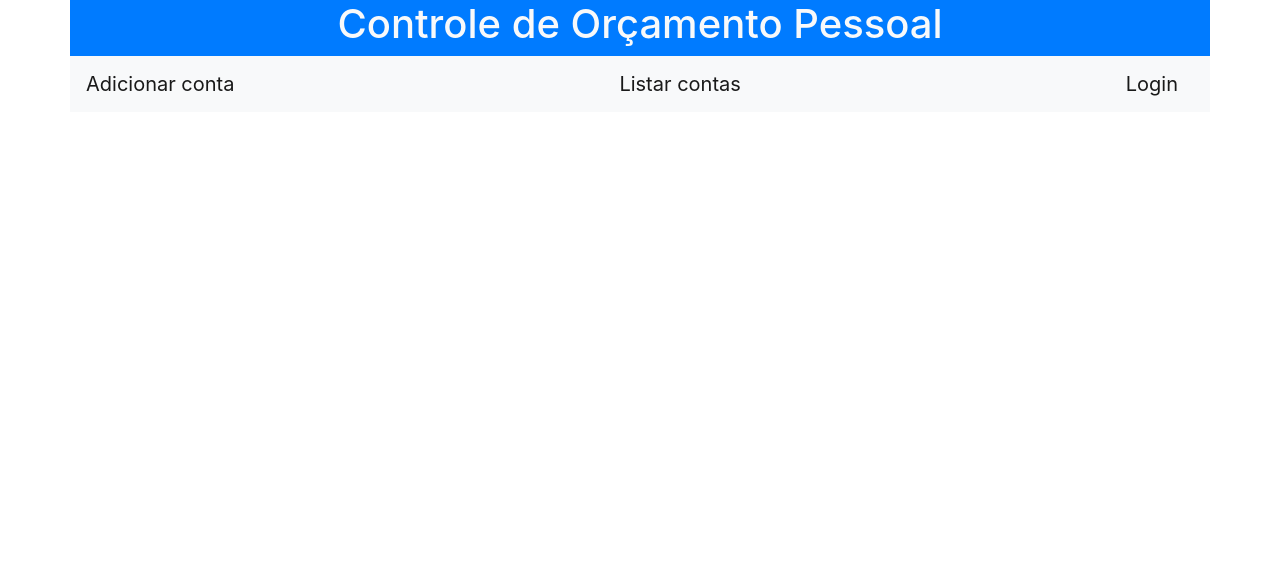
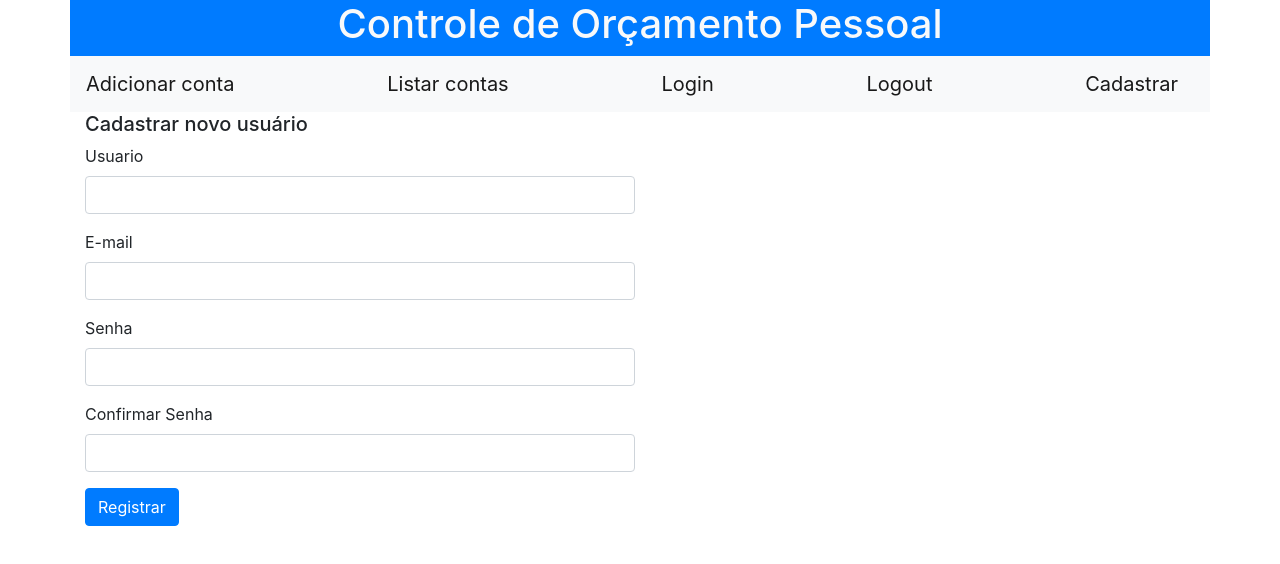
Before and after one commit to guibedin/orcamentopessoal-front, a React (Create React App) app: page /cadastrar in a window 1280 px wide. Shown: the top 564 px of the page. Built offline with nearby package versions, Linux system fonts and the light colour scheme.

Commit message:
Login, Logout e Cadastrar iniciados, utilizando JWT

```diff
--- a/src/App.js
+++ b/src/App.js
@@ -7,6 +7,10 @@ import {Route, Link} from 'react-router-dom';
 
 class App extends Component {
 
+    componentDidMount() {
+
+        console.log(this.props.history);
+    }
     render() {
 
 
--- /dev/null
+++ b/src/Cadastrar.js
@@ -0,0 +1,80 @@
+import React, {Component} from 'react';
+import {Redirect} from 'react-router-dom';
+
+class Cadastrar extends Component {
+
+    constructor() {
+        super();
+
+        this.initialState = {
+            usuario: '',
+            senha: '',
+            senhaRepetida: '',
+            email: ''
+        };
+
+        this.state = this.initialState;
+    }
+
+    handleChange = evento => {
+        this.setState({[evento.target.name]: evento.target.value})
+    }
+
+    cadastrarUsuario = () => {
+
+        const {usuario, email, senha, senhaRepetida} = this.state;
+
+        if(senha !== senhaRepetida) {
+            alert('As senhas devem ser iguais!');
+        }
+        console.log(usuario, email, senha, senhaRepetida);
+    }
+
+    render() {
+
+        const {usuario, email, senha, senhaRepetida} = this.state;
+
+        if(localStorage.getItem("auth-token") !== null) {
+            alert("Você já está logado!");
+
+            return(<Redirect to="/contas/lista"/>)
+        }
+        return(
+
+            <div>
+                <h5>Cadastrar novo usuário</h5>
+
+                <form>
+                    <div className="form-row">
+                        <div className="form-group col-md-6">
+                            <label htmlFor="usuario">Usuario</label>
+                            <input type="text" name="usuario" id="usuario" className="form-control" value={usuario} onChange={this.handleChange}/>
+                        </div>
+                    </div>
+                    <div className="form-row">
+                        <div className="form-group col-md-6">
+                            <label htmlFor="email">E-mail</label>
+                            <input type="email" name="email" id="email" className="form-control" value={email} onChange={this.handleChange}/>
+                        </div>
+                    </div>
+                    <div className="form-row">
+                        <div className="form-group col-md-6">
+                            <label htmlFor="senha">Senha</label>
+                            <input type="password" name="senha" id="senha" className="form-control" value={senha} onChange={this.handleChange}/>
+                        </div>
+                    </div>
+                    <div className="form-row">
+                        <div className="form-group col-md-6">
+                            <label htmlFor="senhaRepetida">Confirmar Senha</label>
+                            <input type="password" name="senhaRepetida" id="senhaRepetida" className="form-control" value={senhaRepetida} onChange={this.handleChange}/>
+                        </div>
+                    </div>
+
+                    <input type="button" name="login" id="login" className="btn btn-primary" value="Registrar" onClick={this.cadastrarUsuario}/>
+                </form>
+            </div>
+        );
+    }
+}
+
+export default Cadastrar;
--- a/src/Form.js
+++ b/src/Form.js
@@ -13,7 +13,7 @@ class Form extends Component {
             dataInicial: '',
             duracao: 0,
             isEntrada: false,
-            isFixa: false
+            isFixa: false,
         }
 
         this.state = this.initialState;
--- a/src/Login.js
+++ b/src/Login.js
@@ -1,4 +1,5 @@
 import React, {Component} from 'react';
+import {Redirect} from 'react-router-dom';
 
 class Login extends Component {
 
@@ -15,7 +16,10 @@ class Login extends Component {
 
     efetuaLogin = event => {
 
+
         event.preventDefault();
+
+        localStorage.setItem("auth-token", "token");
 
         const url = "http://localhost:8080/login";
         var fetchParams = {
@@ -23,14 +27,38 @@ class Login extends Component {
             body: JSON.stringify(this.state),
             headers: {"Content-Type": 'application/json'}
         };
+        /*
+        fetch(url, fetchParams)
+            .then(response => {
 
-        console.log(url, fetchParams);
+                if(response.ok) {
+                    return response.text();
+                } else {
+                    throw new Error('Não foi possível realizar o login!');
+                }
+            })
+            .then(token => {
+                console.log(token);
+                localStorage.setItem("auth-token", token);
+            })
+            .catch(error => {
+                console.log(error);
+            })
+            */
+        console.log(url, fetchParams, localStorage.getItem("auth-token"));
     }
 
     render() {
 
         const {usuario, senha} = this.state;
+
+        if(localStorage.getItem("auth-token") !== null) {
+            alert("Você já está logado!");
+
+            return(<Redirect to="/contas/lista"/>)
+        } else {
             return (
+
                 <div>
                     <h5>Login - Entrar no sistema</h5>
 
@@ -55,5 +83,6 @@ class Login extends Component {
             );
         }
     }
+}
 
 export default Login;
--- /dev/null
+++ b/src/Logout.js
@@ -0,0 +1,22 @@
+import React, {Component} from 'react';
+
+class Logout extends Component {
+
+    constructor() {
+        super();
+    }
+
+    componentWillMount() {
+        console.log("teste")
+        localStorage.removeItem("auth-token");
+    }
+
+    render() {
+
+        return(
+            <h5>Logout realizado.</h5>
+        );
+    }
+}
+
+export default Logout;
--- /dev/null
+++ b/src/PrivateRoute.js
@@ -0,0 +1,23 @@
+import React, {Component} from 'react';
+import {Route, Redirect} from 'react-router-dom';
+
+class PrivateRoute extends Component {
+
+    isLogado = () => {
+
+        if(localStorage.getItem("auth-token") == null) {
+            return false;
+        } else {
+            return true;
+        }
+    }
+
+    render() {
+
+        return(
+            this.isLogado() ? (<Route path={this.props.path} component={this.props.componente}/>) : (<Redirect to="/login" />)
+        );
+    }
+}
+
+export default PrivateRoute;
--- a/src/index.js
+++ b/src/index.js
@@ -4,10 +4,39 @@ import './index.css';
 import App from './App'
 import registerServiceWorker from './registerServiceWorker';
 import 'bootstrap/dist/css/bootstrap.css';
-import {BrowserRouter} from 'react-router-dom';
+import {BrowserRouter, Route, Link, Switch} from 'react-router-dom';
+import Table from './Table';
+import Form from './Form';
+import Login from './Login';
+import PrivateRoute from './PrivateRoute';
+import Logout from './Logout';
+import Cadastrar from './Cadastrar';
+
 
 ReactDOM.render(
     <BrowserRouter>
-        <App />
-    </BrowserRouter>, document.getElementById('root'));
+        <div className="container">
+            <div className="bg-primary h-100 row">
+                <h1 className="text-light  mx-auto">Controle de Orçamento Pessoal</h1>
+            </div>
+
+            <nav className="navbar navbar-light bg-light row">
+                <Link className="navbar-brand" to="/contas/adiciona">Adicionar conta</Link>
+                <Link className="navbar-brand" to="/contas/lista">Listar contas</Link>
+                <Link className="navbar-brand" to="/login">Login</Link>
+                <Link className="navbar-brand" to="/logout">Logout</Link>
+                <Link className="navbar-brand" to="/cadastrar">Cadastrar</Link>
+            </nav>
+
+            <Switch>
+                <PrivateRoute path="/contas/adiciona" componente={Form}></PrivateRoute>
+                <PrivateRoute path="/contas/lista" componente={Table}></PrivateRoute>
+                <PrivateRoute path="/logout" componente={Logout}></PrivateRoute>
+                <Route path="/login" component={Login}></Route>
+                <Route path="/cadastrar" component={Cadastrar}></Route>
+            </Switch>
+        </div>
+    </BrowserRouter>, document.getElementById('root')
+);
+
 registerServiceWorker();
```
Also changed, not shown: 1 other file (tests, documents, lock files or other folders). Lines whose indentation alone changed are shown as unchanged.
